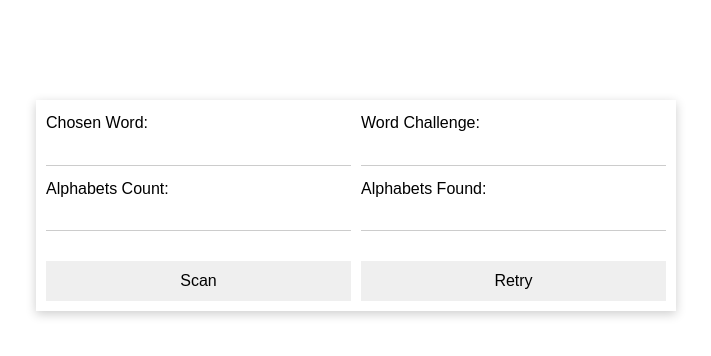
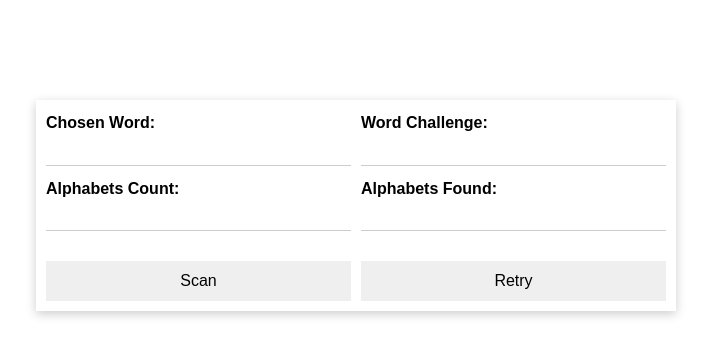
Before and after one commit to soodmax/Wordsmith, a plain HTML site: page index.html in a window 1280 px wide. Shown: the whole page, without its empty margins (284-995 px from the left). Drawn offline with Linux system fonts and the light colour scheme.

Commit message:
Revising

```diff
--- a/scss/style.scss
+++ b/scss/style.scss
@@ -22,6 +22,9 @@ main {
       outline: none;
       border-bottom: 1px solid #ccc;
     }
+    label {
+        font-weight: 700;
+    }
     button {
       margin-top: 20px;
       width: 100%;
```
Also changed, not shown: css/style.css.
